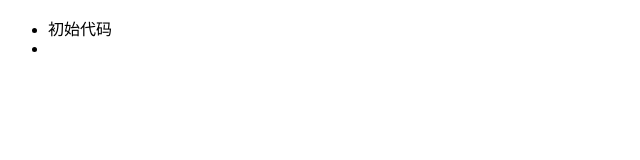
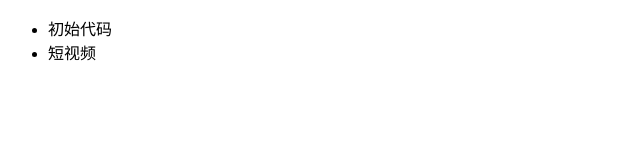
Before and after one commit to cjndzh/dbhot, a plain HTML site: page index.html in a window 1280 px wide. Shown: the full height of the page, 0-640 px from the left. Drawn offline with Linux system fonts and the light colour scheme.

Commit message:
短视频

```diff
--- a/index.html
+++ b/index.html
@@ -9,7 +9,7 @@
 <body>
     <ul>
         <li>初始代码</li>
-        <li></li>
+        <li>短视频</li>
     </ul>
 </body>
 </html>
```
